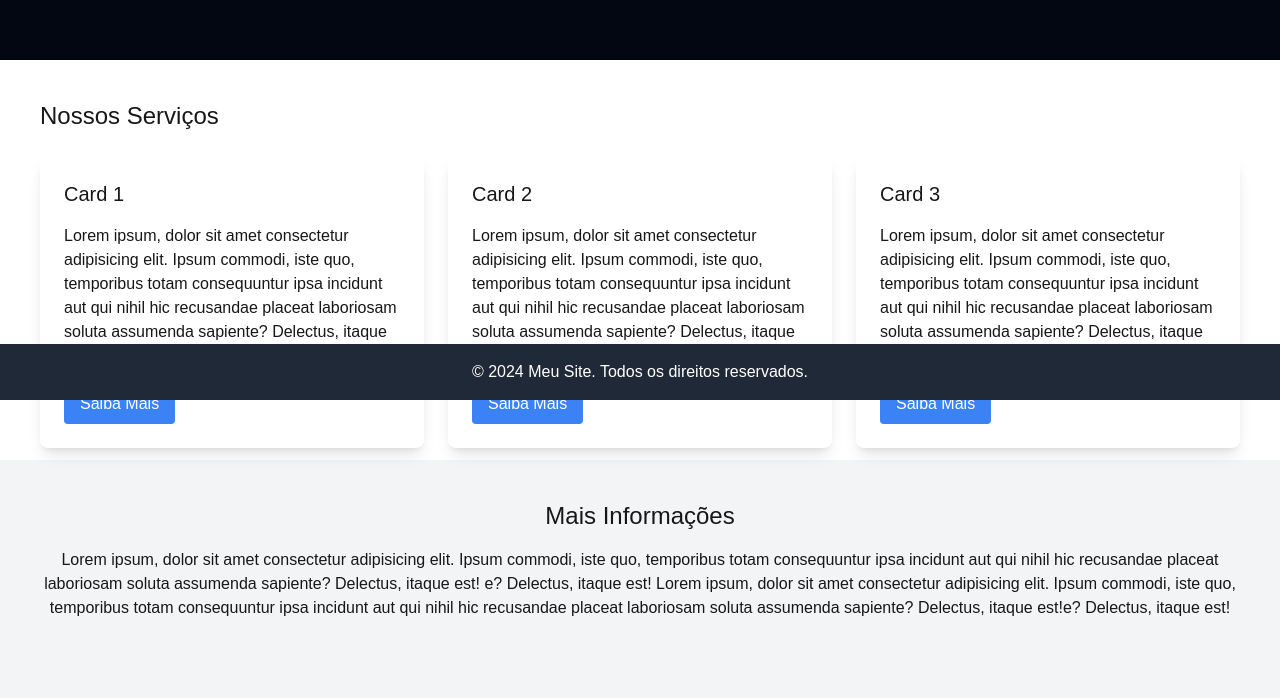
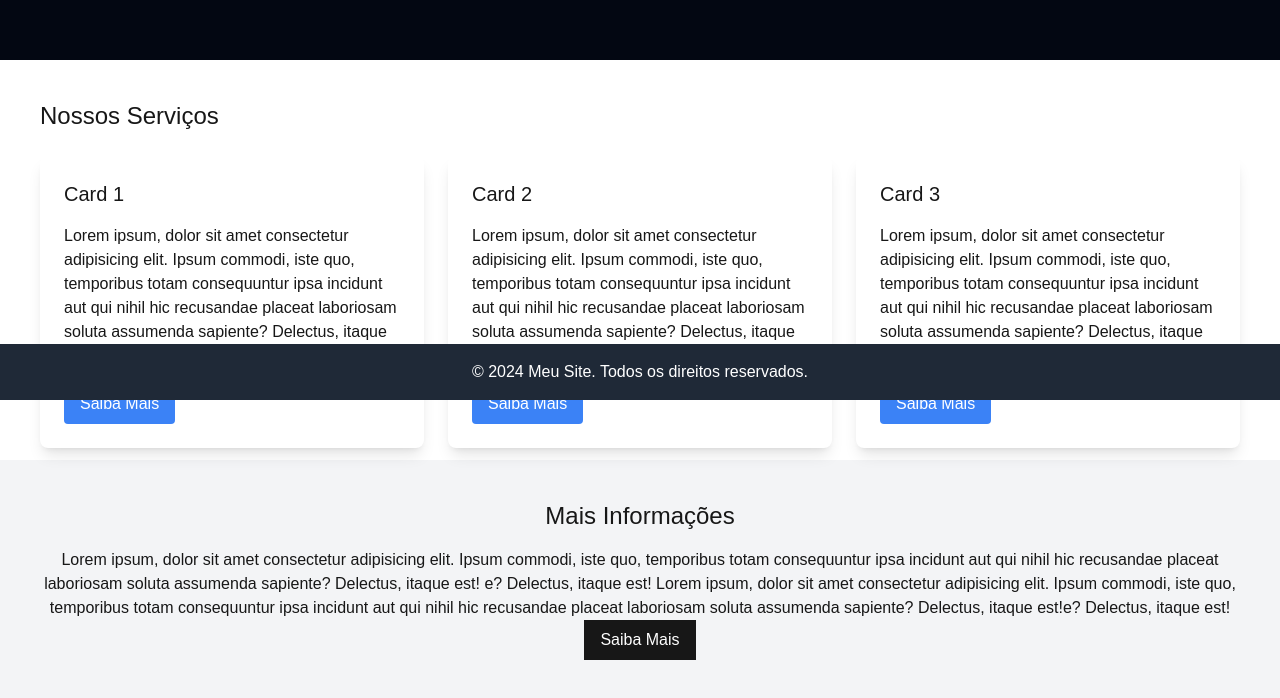
Before and after one commit to Davidfdesousa/ga4-example, a Next.js app: page / in a window 1280 px wide. Shown: the part 400-1098 px from the top of the page. Built offline with nearby package versions, Linux system fonts and the light colour scheme.

Commit message:
adjust data layer

```diff
--- /dev/null
+++ b/src/app/button.tsx
@@ -0,0 +1,20 @@
+"use client"
+
+export default function MyButton() {
+    const sendToDataLayer = () => {
+      window.dataLayer = window.dataLayer || [];
+      window.dataLayer.push({
+        event: 'button_click',
+        buttonId: 'saiba-mais-btn',
+        buttonText: 'Saiba Mais',
+        page: window.location.pathname
+      });
+      console.log('Evento enviado ao dataLayer');
+    };
+
+    return (
+      <button id="saiba-mais-btn" onClick={sendToDataLayer}>
+        Saiba Mais
+      </button>
+    );
+  }
--- a/src/app/globals.css
+++ b/src/app/globals.css
@@ -35,3 +35,9 @@ footer {
   position: absolute;
   bottom: 0;
 }
+
+button {
+  background-color: #171717;
+  color: #ffffff;
+  padding: 8px 16px
+}
--- a/src/app/page.tsx
+++ b/src/app/page.tsx
@@ -1,3 +1,5 @@
+import MyButton from "./button";
+
 export default function Home() {
   return (
     <div className="flex flex-col min-h-screen">
@@ -39,6 +41,7 @@ export default function Home() {
             Lorem ipsum, dolor sit amet <a href="#"> consectetur</a> adipisicing elit. Ipsum commodi, iste quo, temporibus totam consequuntur ipsa incidunt aut qui nihil hic recusandae placeat laboriosam soluta assumenda sapiente? Delectus, itaque est!e? Delectus, itaque est!
 
           </p>
+          <MyButton />
         </section>
       </main>
 
--- /dev/null
+++ b/src/global.d.ts
@@ -0,0 +1,4 @@
+// Declaração para o dataLayer
+interface Window {
+    dataLayer: Record<string, any>[];
+  }
```
